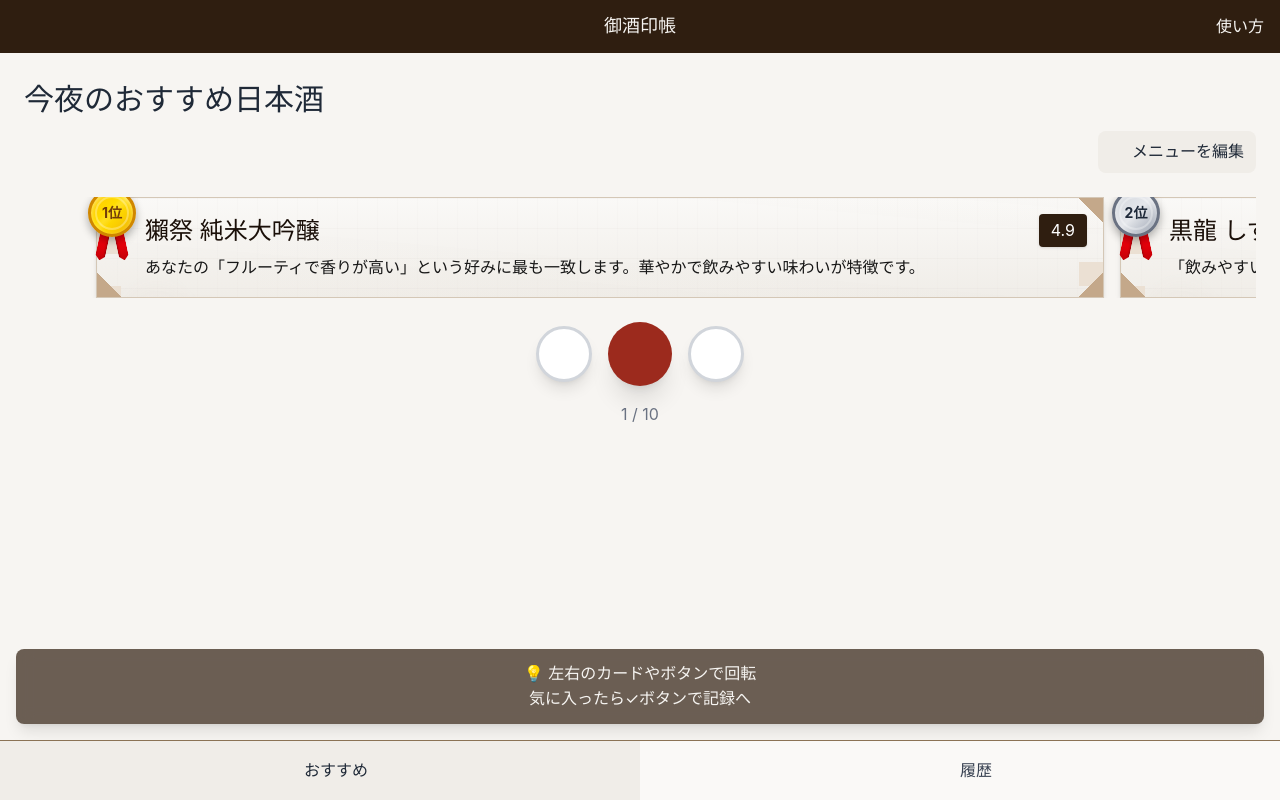
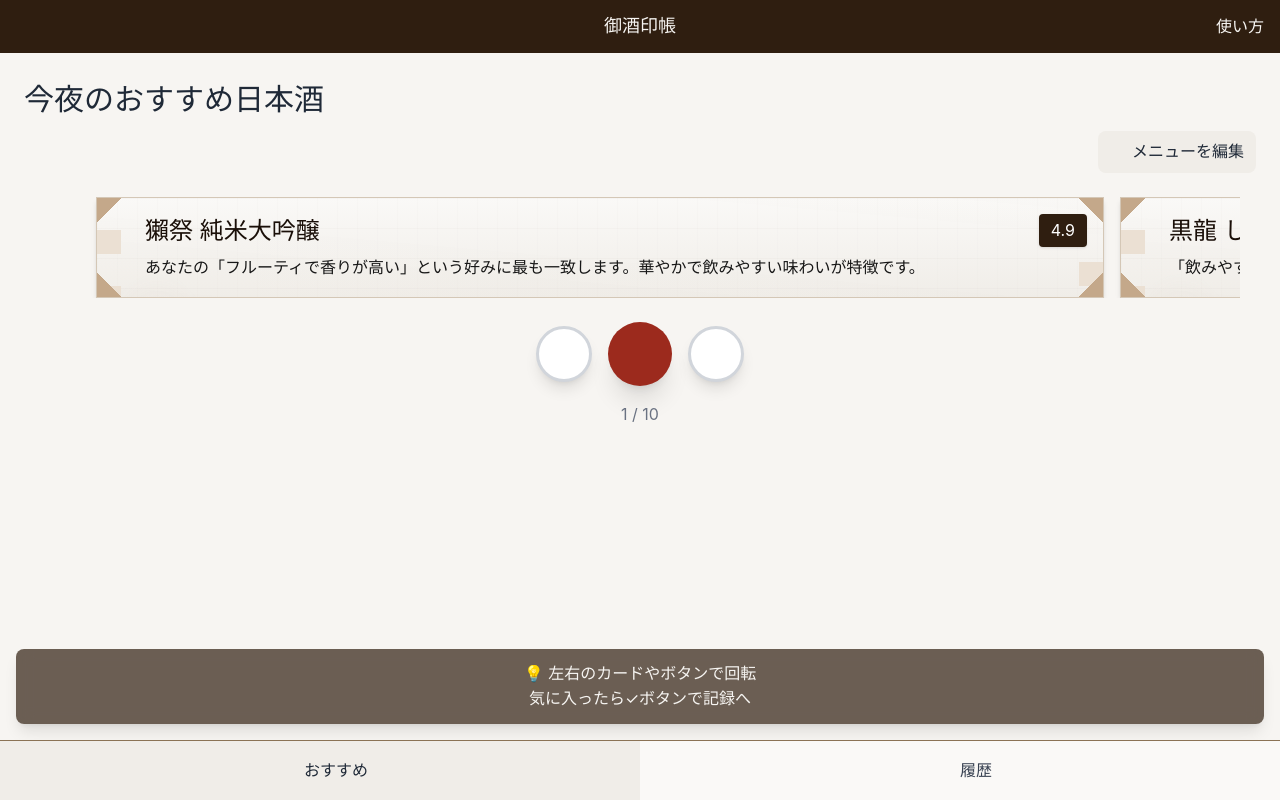
Before and after one commit to AutumnHackathon2025/sake-coordinator, a Next.js app in the folder nextjs/: page /recommendations in a window 1280 px wide. Built offline with nearby package versions, Linux system fonts and the light colour scheme; some icons are missing; a web font is replaced by a local one.

Commit message:
余白修正

```diff
--- a/nextjs/src/app/recommendations/page.tsx
+++ b/nextjs/src/app/recommendations/page.tsx
@@ -53,7 +53,7 @@
   };
 
   return (
-    <div className="min-h-screen bg-bg-page">
+    <div className="min-h-screen max-w-[100vw] max-h-[100vh] overflow-hidden bg-bg-page">
       <Header />
 
       {/* メインコンテンツ */}
@@ -86,18 +86,18 @@
           ) : (
             <>
               {/* カルーセル */}
-              <div className="w-full overflow-hidden">
+              {/* 余白マイナス10vw */}
+              <div className="w-[100vw] overflow-hidden ml-[-5vw]">
                 <div
                   className="flex transition-transform duration-300 ease-out"
                   style={{
-                    transform: `translateX(calc(50vw - 40vw - ${currentIndex * 80 + 5}vw))`,
+                    transform: `translateX(calc(50vw - 40vw - ${currentIndex * 80 }vw))`,
                   }}
                 >
                   {recommendations.map((sake, index) => (
                     <div
                       key={index}
-                      className="flex-shrink-0 px-2"
-                      style={{ width: "80vw" }}
+                      className="flex-shrink-0 w-[80vw] px-2"
                     >
                       <RecommendationCard sake={sake} rank={index} />
                     </div>
--- a/nextjs/src/components/RecommendationCard.tsx
+++ b/nextjs/src/components/RecommendationCard.tsx
@@ -13,9 +13,9 @@
       {/* ラッパー: バッジ用のoverflow対策 */}
       <div className="relative">
         {/* 順位バッジ（左上） */}
-        <div className="absolute -left-2 -top-2 z-20">
+        {/* <div className="absolute -left-2 -top-2 z-20">
           <RankBadge rank={rank} />
-        </div>
+        </div> */}
 
         <div className="wood-texture relative p-4 shadow-md">
           {/* 四隅の組み込み装飾 */}
```
